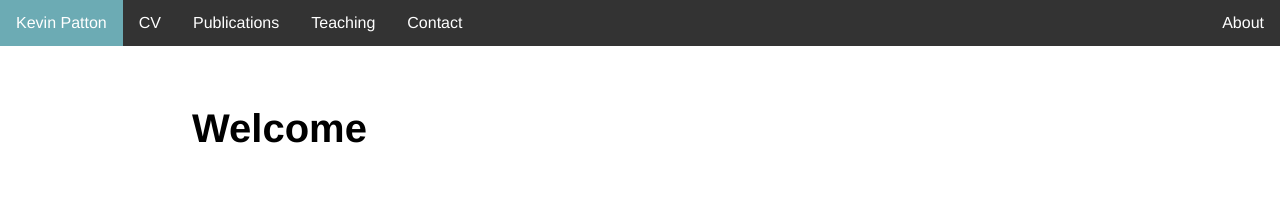
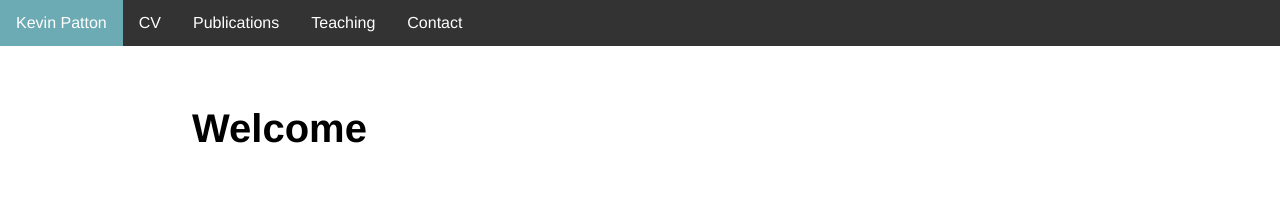
Before and after one commit to kevinjpatton/kevinjpatton.github.io, a Jekyll site: the page built from index.html, in a window 1280 px wide. Shown: the top 206 px of the page. Built offline with Jekyll 4.4.1, drawn with Linux system fonts in a browser that asks for light colours; Markdown is read by kramdown in place of the engine named in the settings.

Commit message:
Update default.html

```diff
--- a/_layouts/default.html
+++ b/_layouts/default.html
@@ -49,7 +49,7 @@ ul.topnav li.right {float: right;}
   <li><a href="/pubs">Publications</a></li>
 	<li><a href="/teaching">Teaching</a></li>
 	<li><a href="/contact">Contact</a></li>
-	<li class="right"><a href="/about">About</a></li>
+	<li class="right"><a href="/about"></a></li>
 </ul>
 
 <div class="container">
```
